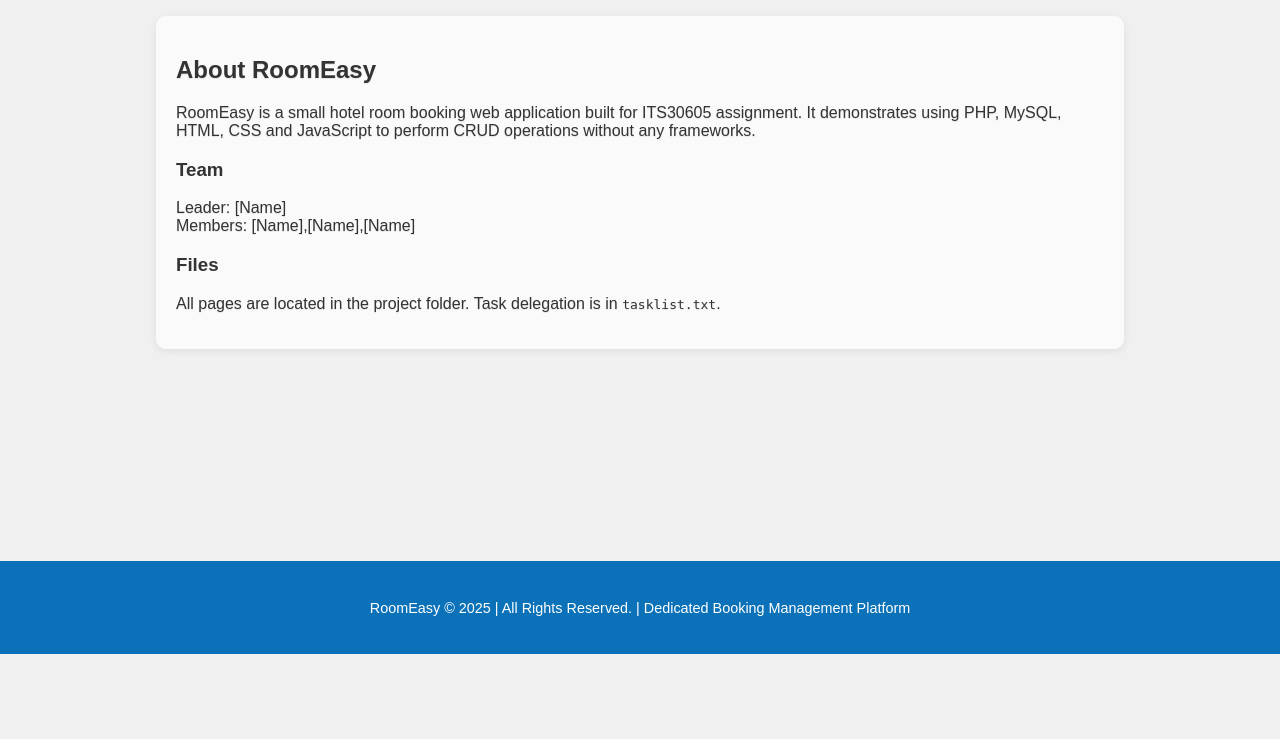
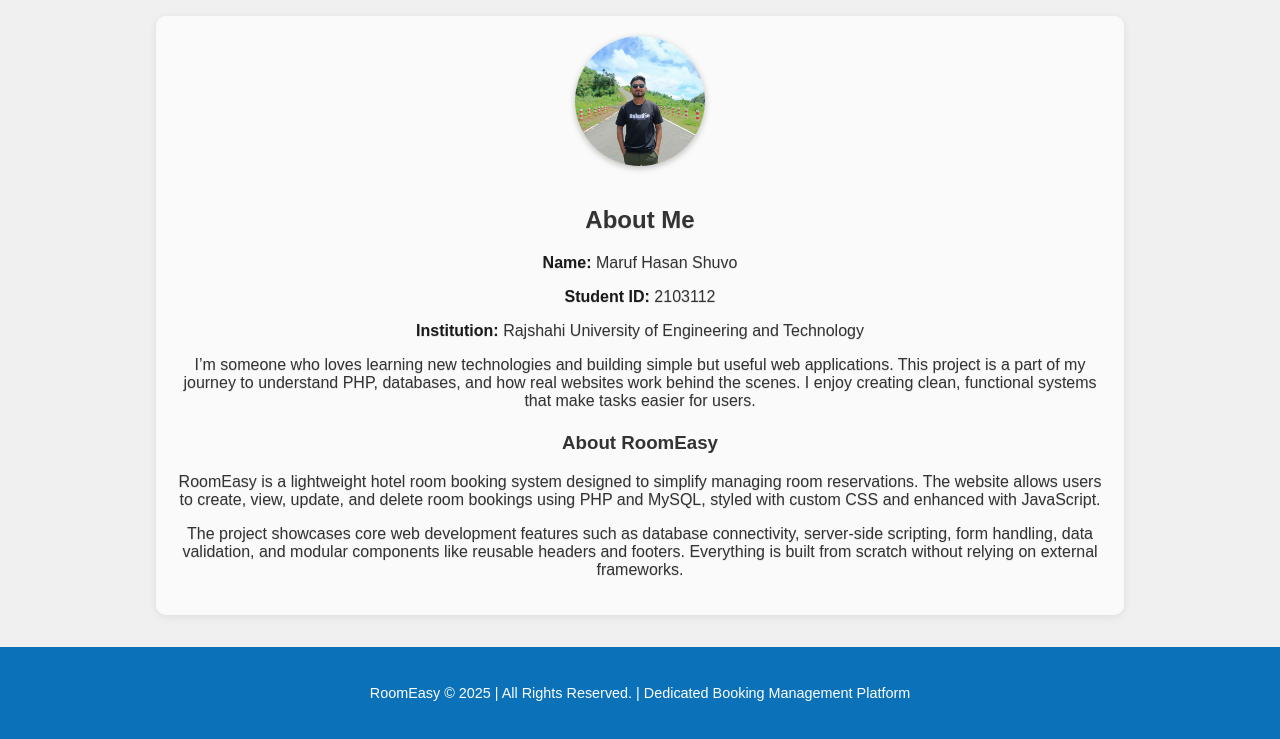
Before and after one commit to Maruf2103/RoomEasy, a PHP site: page /about.php in a window 1280 px wide. Shown: the part 146-885 px from the top of the page. Before the commit the page ends 800 px from the top, so only its background shows below. Run offline with PHP 8.4, Linux system fonts and the light colour scheme.

Commit message:
changed for my usecase

```diff
--- a/about.php
+++ b/about.php
@@ -1,10 +1,35 @@
 <?php include "includes/header.php"; ?>
-<div class="card">
-  <h2>About RoomEasy</h2>
-  <p>RoomEasy is a small hotel room booking web application built for ITS30605 assignment. It demonstrates using PHP, MySQL, HTML, CSS and JavaScript to perform CRUD operations without any frameworks.</p>
-  <h3>Team</h3>
-  <p>Leader: [Name]<br/>Members: [Name],[Name],[Name]</p>
-  <h3>Files</h3>
-  <p>All pages are located in the project folder. Task delegation is in <code>tasklist.txt</code>.</p>
+
+<div class="card about-card">
+
+  <img src="/roomeasy/images/maruf1.jpg"
+       alt="Maruf Hasan Shuvo"
+       class="about-image">
+
+  <h2>About Me</h2>
+  <p><strong>Name:</strong> Maruf Hasan Shuvo </p>
+  <p><strong>Student ID:</strong> 2103112</p>
+  <p><strong>Institution:</strong> Rajshahi University of Engineering and Technology</p>
+
+  <p class="about-intro">
+    I’m someone who loves learning new technologies and building simple but useful web applications.
+    This project is a part of my journey to understand PHP, databases, and how real websites work
+    behind the scenes. I enjoy creating clean, functional systems that make tasks easier for users.
+  </p>
+
+
+  <h3 class="about-heading">About RoomEasy</h3>
+  <p>
+  RoomEasy is a lightweight hotel room booking system designed to simplify managing room
+  reservations. The website allows users to create, view, update, and delete room bookings
+  using PHP and MySQL, styled with custom CSS and enhanced with JavaScript.
+</p>
+<p>
+  The project showcases core web development features such as database connectivity,
+  server-side scripting, form handling, data validation, and modular components like reusable
+  headers and footers. Everything is built from scratch without relying on external frameworks.
+</p>
+
 </div>
+
 <?php include "includes/footer.php"; ?>
--- a/css/style.css
+++ b/css/style.css
@@ -125,15 +119,14 @@ body.landing-page::before {
   box-shadow: 0 2px 8px rgba(0, 0, 0, 0.08);
   margin-bottom: 16px;
   transition: transform 0.3s, box-shadow 0.3s;
+  text-align: center;
 }
 
-/* Text visibility inside the card */
 .card h2,
 .card p {
   text-shadow: 0 1px 1px rgba(0, 0, 0, 0.1);
 }
 
-/* Attractive styling for text inside card */
 .card em {
     font-style: italic;
     font-weight: 600;
@@ -297,23 +286,51 @@ footer:hover {
     position: absolute;
     right: 12px;
     top: 90px;
-    background: #0b72b9; /* Remains blue for consistency */
+    background: #0b72b9;
     padding: 12px;
     border-radius: 8px;
     flex-direction: column;
     gap: 8px;
   }
 
-  /* Override for mobile menu links inside the now-dark mobile nav */
-  @media(max-width:720px) {
-    .nav a {
-        color: #fff;
-    }
+  .nav a {
+      color: #fff;
   }
 
   .menu-toggle {
     display: block;
     margin-left: auto;
-    color: #fff; /* White icon for contrast */
+    color: #fff;
   }
 }
+
+.about-card {
+  text-align: center;
+}
+
+.about-image {
+  width: 130px;
+  height: 130px;
+  object-fit: cover;
+  border-radius: 50%;
+  margin-bottom: 16px;
+  box-shadow: 0 2px 6px rgba(0,0,0,0.25);
+}
+
+.about-intro {
+  margin-top: 14px;
+}
+
+.about-heading {
+  margin-top: 22px;
+}
+/*view booking issue fixed*/
+.table-wrapper {
+  width: 100%;
+  overflow-x: auto;
+}
+
+.table {
+  width: 100%;
+  min-width: 950px;
+}
--- a/includes/header.php
+++ b/includes/header.php
@@ -9,13 +9,11 @@
 <body>
 <header class="site-header">
   <div class="container">
-    <!-- Logo + Brand -->
     <a href="/roomeasy/index.php" class="brand">
       <img src="/roomeasy/images/hotel-logo.jpg" alt="RoomEasy Logo" class="logo" />
       <span class="brand-text">RoomEasy</span>
     </a>
 
-    <!-- Navigation -->
     <nav class="nav">
       <a href="/roomeasy/index.php">Home</a>
       <a href="/roomeasy/pages/create_booking.php">Create Booking</a>
@@ -23,7 +21,6 @@
       <a href="/roomeasy/about.php">About</a>
     </nav>
 
-    <!-- Mobile menu toggle -->
     <button class="menu-toggle" id="menuToggle">☰</button>
   </div>
 </header>
--- a/js/script.js
+++ b/js/script.js
@@ -1,4 +1,4 @@
-// Menu toggle with smooth slide
+
 document.addEventListener("DOMContentLoaded", function() {
   const btn = document.getElementById("menuToggle");
   const nav = document.querySelector(".nav");
@@ -6,7 +6,7 @@ document.addEventListener("DOMContentLoaded", function() {
   if (btn) {
     btn.addEventListener("click", function() {
       if (nav.style.display === "flex") {
-        nav.style.height = nav.scrollHeight + "px"; // start animation
+        nav.style.height = nav.scrollHeight + "px";
         requestAnimationFrame(() => {
           nav.style.height = "0px";
         });
@@ -30,12 +30,12 @@ document.addEventListener("DOMContentLoaded", function() {
   }
 });
 
-// Confirm deletion
+
 function confirmDelete() {
   return confirm("Are you sure you want to delete this booking?");
 }
 
-// Inline message display instead of alert
+
 function showMessage(msg, type = 'info') {
   const div = document.createElement('div');
   div.textContent = msg;
@@ -45,7 +45,7 @@ function showMessage(msg, type = 'info') {
   setTimeout(() => div.remove(), 4000);
 }
 
-// Booking form validation with inline hints
+
 function validateBookingForm(event){
   const name = document.getElementById("guest_name").value.trim();
   const email = document.getElementById("email").value.trim();
@@ -56,7 +56,7 @@ function validateBookingForm(event){
 
   let valid = true;
 
-  // Clear previous warnings
+
   document.querySelectorAll('.form-warning').forEach(w => w.remove());
 
   function showWarning(input, message) {
@@ -77,7 +77,6 @@ function validateBookingForm(event){
   return valid;
 }
 
-// Optional: prevent form submission with Enter key in inputs
 document.querySelectorAll('form input').forEach(input => {
   input.addEventListener('keydown', e => {
     if(e.key === 'Enter') e.preventDefault();
--- a/pages/create_booking.php
+++ b/pages/create_booking.php
@@ -9,10 +9,10 @@ if($_SERVER['REQUEST_METHOD'] === 'POST'){
     $ci = $_POST['check_in_date'];
     $co = $_POST['check_out_date'];
     $st = trim($_POST['status']);
-    $pay = trim($_POST['payment']); // NEW
+    $pay = trim($_POST['payment']);
 
     $stmt = $conn->prepare("INSERT INTO bookings (guest_name,email,phone,room_type,check_in_date,check_out_date,status,payment) VALUES (?,?,?,?,?,?,?,?)");
-    $stmt->bind_param("sssssssd",$g,$e,$p,$rt,$ci,$co,$st,$pay); // 'd' for decimal
+    $stmt->bind_param("sssssssd",$g,$e,$p,$rt,$ci,$co,$st,$pay);
     if($stmt->execute()) $msg = "success:Booking added successfully";
     else $msg = "error:Unable to add booking";
     $stmt->close();
--- a/pages/update_booking.php
+++ b/pages/update_booking.php
@@ -12,10 +12,10 @@ if($_SERVER['REQUEST_METHOD'] === 'POST'){
     $ci = $_POST['check_in_date'];
     $co = $_POST['check_out_date'];
     $st = trim($_POST['status']);
-    $pay = trim($_POST['payment']); // Payment field
+    $pay = trim($_POST['payment']);
 
     $stmt = $conn->prepare("UPDATE bookings SET guest_name=?,email=?,phone=?,room_type=?,check_in_date=?,check_out_date=?,status=?,payment=? WHERE booking_id=?");
-    $stmt->bind_param("sssssssdi",$g,$e,$p,$rt,$ci,$co,$st,$pay,$id); // 'd' for decimal
+    $stmt->bind_param("sssssssdi",$g,$e,$p,$rt,$ci,$co,$st,$pay,$id);
     if($stmt->execute()) $msg = "success:Booking updated successfully";
     else $msg = "error:Update failed";
     $stmt->close();
--- a/pages/view_bookings.php
+++ b/pages/view_bookings.php
@@ -9,21 +9,19 @@ $conds = [];
 $params = [];
 $types = "";
 
-// Room type filter
 if($filter_room){
   $conds[] = "room_type = ?";
   $params[] = $filter_room;
   $types .= "s";
 }
 
-// Status filter
+
 if($filter_status){
   $conds[] = "status = ?";
   $params[] = $filter_status;
   $types .= "s";
 }
 
-// Add conditions to SQL
 if($conds) $sql .= " WHERE " . implode(" AND ", $conds);
 
 $stmt = $conn->prepare($sql);
@@ -39,7 +37,6 @@ include "../includes/header.php";
 <div class="card">
   <h2>All Bookings</h2>
 
-  <!-- Filters -->
   <form method="get" style="margin-bottom:12px;display:flex;gap:8px;flex-wrap:wrap">
     <select name="room_type">
       <option value="">--Room Type--</option>
@@ -60,7 +57,6 @@ include "../includes/header.php";
     <a href="/roomeasy/pages/view_bookings.php"><button type="button" class="secondary">Reset</button></a>
   </form>
 
-  <!-- Bookings Table -->
   <table class="table">
     <thead>
       <tr>
```
Also changed, not shown: other parts of css/style.css (+14 -24 lines), tasklist.txt (deleted, +0 -7 lines), README.txt, images/Maruf.jpg (added), images/maruf1.jpg (added).
